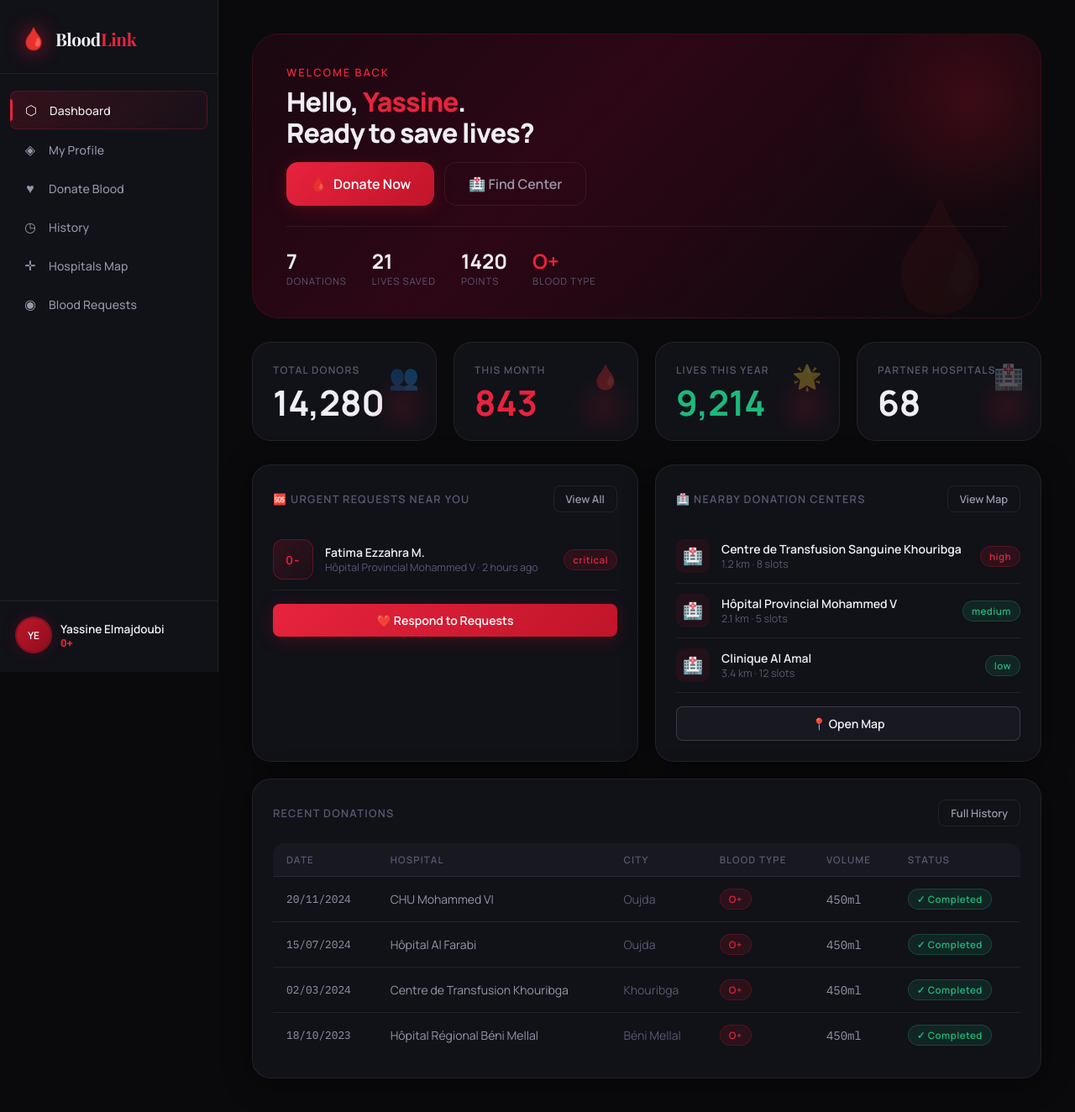
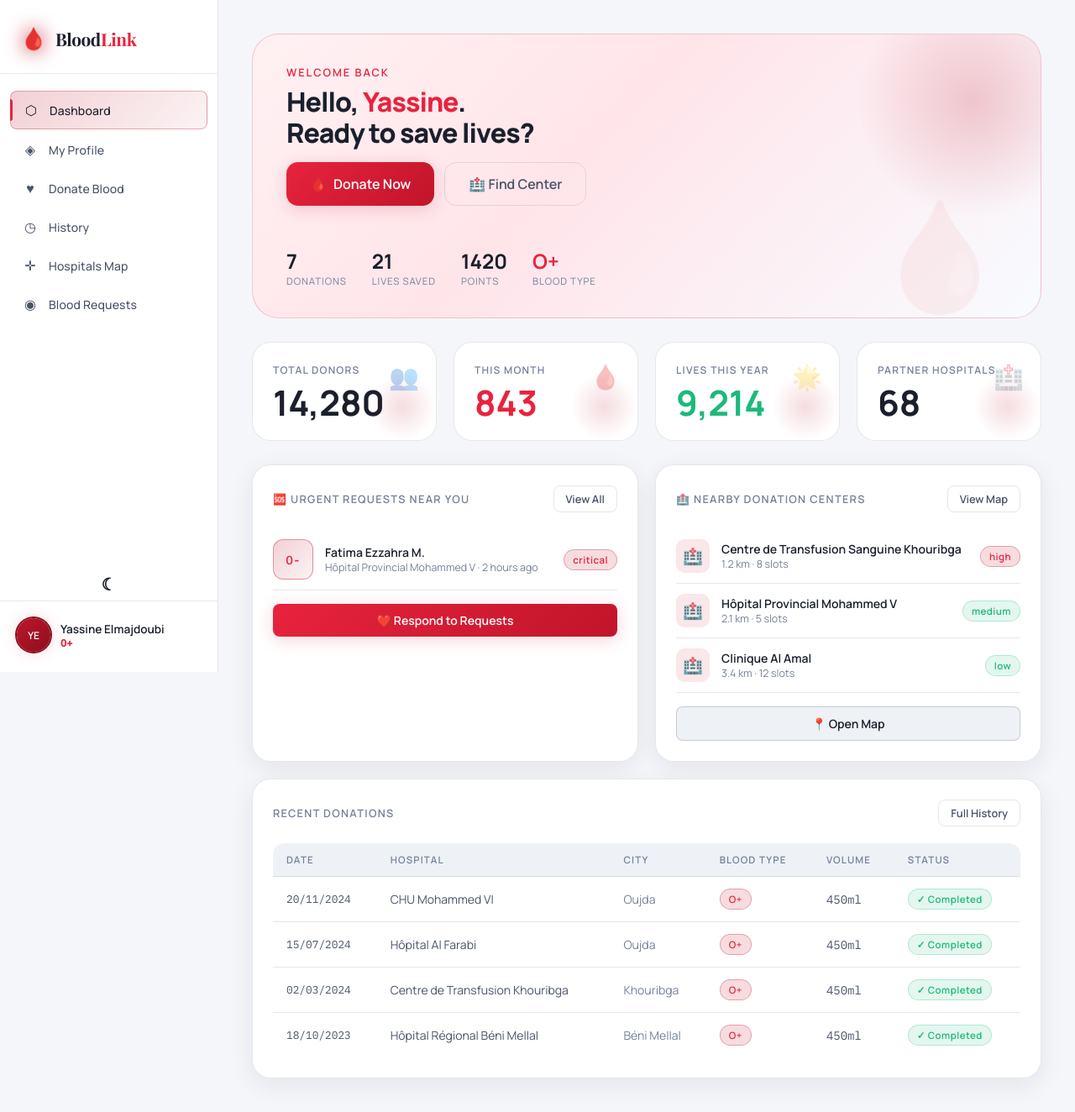
Before and after one commit to itsya-ssine/BloodLink, a PHP site: page / in a window 1280 px wide. Shown: the whole page at 84% size. Run offline with PHP 8.4, Linux system fonts and the light colour scheme.

Commit message:
add light/dark mode

```diff
--- a/css/components.css
+++ b/css/components.css
@@ -4,7 +4,7 @@
 
 /* ---- DASHBOARD ---- */
 .hero-banner {
-  background: linear-gradient(135deg, #1a0810 0%, #2d0615 40%, #0a0a0c 100%);
+  background: var(--hero-gradient);
   border: 1px solid rgba(192,21,42,0.2);
   border-radius: var(--radius-xl);
   padding: 36px 40px;
@@ -233,8 +233,8 @@
   border: 1px solid var(--border);
 }
 
-.leaflet-container { background: #111118 !important; }
-.leaflet-tile { filter: brightness(0.5) saturate(0.6) hue-rotate(200deg); }
+.leaflet-container { background: var(--map-bg) !important; }
+.leaflet-tile { filter: var(--map-filter); }
 
 .map-popup {
   font-family: var(--font-body);
@@ -244,19 +244,19 @@
   font-weight: 600;
   font-size: 0.9rem;
   margin-bottom: 4px;
-  color: #1a1a22;
+  color: var(--popup-title);
 }
 
 .map-popup p {
   font-size: 0.78rem;
-  color: #666;
+  color: var(--popup-text);
   margin-bottom: 6px;
 }
 
 /* ---- PROFILE ---- */
 .profile-cover {
   height: 130px;
-  background: linear-gradient(135deg, #1a0810, #2d0615, #1a1a2e);
+  background: var(--profile-gradient);
   border-radius: var(--radius-lg) var(--radius-lg) 0 0;
   position: relative;
 }
--- a/css/main.css
+++ b/css/main.css
@@ -29,6 +29,33 @@
   --font-mono:      'IBM Plex Mono', 'SFMono-Regular', Menlo, monospace;
   --shadow-card:    0 4px 32px rgba(0,0,0,0.5);
   --shadow-glow:    0 0 40px rgba(192,21,42,0.2);
+  --hero-gradient:  linear-gradient(135deg, #1a0810 0%, #2d0615 40%, #0a0a0c 100%);
+  --profile-gradient: linear-gradient(135deg, #1a0810, #2d0615, #1a1a2e);
+  --map-bg:         #111118;
+  --map-filter:     brightness(0.5) saturate(0.6) hue-rotate(200deg);
+  --popup-title:    #1a1a22;
+  --popup-text:     #666;
+}
+
+:root[data-theme='light'] {
+  --crimson-glow:   rgba(192, 21, 42, 0.18);
+  --bg-void:        #f5f6fa;
+  --bg-card:        #ffffff;
+  --bg-elevated:    #eef1f6;
+  --bg-hover:       #e6eaf3;
+  --border:         rgba(23, 28, 45, 0.10);
+  --border-strong:  rgba(23, 28, 45, 0.18);
+  --text-primary:   #1a1f2b;
+  --text-secondary: #495368;
+  --text-muted:     #74809a;
+  --shadow-card:    0 8px 30px rgba(20, 26, 44, 0.08);
+  --shadow-glow:    0 0 28px rgba(192, 21, 42, 0.12);
+  --hero-gradient:  linear-gradient(135deg, #fff1f3 0%, #ffe5ea 42%, #f8fbff 100%);
+  --profile-gradient: linear-gradient(135deg, #ffe6eb, #ffd6df, #edf3ff);
+  --map-bg:         #dfe5ef;
+  --map-filter:     none;
+  --popup-title:    #1a1f2b;
+  --popup-text:     #4f5b70;
 }
 
 *, *::before, *::after { box-sizing: border-box; margin: 0; padding: 0; }
@@ -90,6 +117,12 @@ body {
   display: flex;
   flex-direction: column;
   gap: 2px;
+}
+
+.sidebar-tools {
+  padding: 10px 20px 2px;
+  display: flex;
+  justify-content: center;
 }
 
 .nav-item {
@@ -200,6 +233,52 @@ body {
   font-size: 1.3rem;
   cursor: pointer;
   padding: 4px;
+}
+
+.mobile-actions {
+  display: flex;
+  align-items: center;
+  gap: 10px;
+}
+
+.theme-toggle {
+  display: inline-flex;
+  align-items: center;
+  justify-content: center;
+  width: 34px;
+  height: 34px;
+  border: none;
+  background: transparent;
+  color: var(--text-primary);
+  font-family: var(--font-body);
+  font-size: 0.9rem;
+  font-weight: 600;
+  cursor: pointer;
+  transition: color 0.2s ease, transform 0.2s ease;
+}
+
+.theme-toggle:hover {
+  color: var(--crimson-light);
+  transform: translateY(-2px);
+}
+
+.theme-toggle:active {
+  transform: translateY(0);
+}
+
+.theme-icon {
+  line-height: 1;
+  font-size: 1.25rem;
+}
+
+.theme-toggle.compact {
+  width: 34px;
+  height: 34px;
+  padding: 0;
+}
+
+.theme-toggle.compact .theme-label {
+  display: none;
 }
 
 /* ---- MAIN CONTENT ---- */
--- a/index.html
+++ b/index.html
@@ -40,6 +40,11 @@
         <span class="nav-icon">◉</span> Blood Requests
       </a>
     </nav>
+    <div class="sidebar-tools">
+      <button class="theme-toggle" data-theme-toggle aria-label="Switch theme" title="Switch theme">
+        <span class="theme-icon" aria-hidden="true">☀</span>
+      </button>
+    </div>
     <div class="sidebar-user">
       <div class="user-avatar" id="sidebarAvatar">AK</div>
       <div class="user-info">
@@ -53,7 +58,12 @@
   <header class="mobile-header">
     <button class="menu-btn" id="menuBtn">☰</button>
     <span class="logo-text">Blood<strong>Link</strong></span>
-    <div class="user-avatar small" id="mobileAvatar">AK</div>
+    <div class="mobile-actions">
+      <button class="theme-toggle compact" data-theme-toggle aria-label="Switch theme" title="Switch theme">
+        <span class="theme-icon" aria-hidden="true">☀</span>
+      </button>
+      <div class="user-avatar small" id="mobileAvatar">AK</div>
+    </div>
   </header>
 
   <!-- MAIN CONTENT -->
--- a/js/app.js
+++ b/js/app.js
@@ -6,8 +6,11 @@ const App = {
 
   currentPage: 'dashboard',
   currentFilter: 'all',
+  theme: 'dark',
 
   init() {
+    this.initTheme();
+
     // Set up navigation
     document.querySelectorAll('.nav-item').forEach(item => {
       item.addEventListener('click', (e) => {
@@ -63,6 +66,46 @@ const App = {
     this.navigate('dashboard');
   },
 
+  initTheme() {
+    const storedTheme = localStorage.getItem('bloodlink-theme');
+    const prefersLight = window.matchMedia('(prefers-color-scheme: light)').matches;
+    const initialTheme = storedTheme || (prefersLight ? 'light' : 'dark');
+
+    this.applyTheme(initialTheme);
+
+    document.querySelectorAll('[data-theme-toggle]').forEach(btn => {
+      btn.addEventListener('click', () => this.toggleTheme());
+    });
+  },
+
+  applyTheme(theme) {
+    this.theme = theme;
+    document.documentElement.setAttribute('data-theme', theme);
+    localStorage.setItem('bloodlink-theme', theme);
+    this.syncThemeToggleUI();
+  },
+
+  toggleTheme() {
+    this.applyTheme(this.theme === 'dark' ? 'light' : 'dark');
+  },
+
+  syncThemeToggleUI() {
+    const switchTo = this.theme === 'dark' ? 'light' : 'dark';
+    const icon = switchTo === 'light' ? '☀' : '☾';
+    const label = switchTo === 'light' ? 'Light' : 'Dark';
+
+    document.querySelectorAll('[data-theme-toggle]').forEach(btn => {
+      const iconEl = btn.querySelector('.theme-icon');
+      const labelEl = btn.querySelector('.theme-label');
+
+      if (iconEl) iconEl.textContent = icon;
+      if (labelEl) labelEl.textContent = label;
+
+      btn.setAttribute('aria-label', `Switch to ${switchTo} mode`);
+      btn.setAttribute('title', `Switch to ${switchTo} mode`);
+    });
+  },
+
   navigate(page) {
     this.currentPage = page;
     Router.navigate(page);
```
